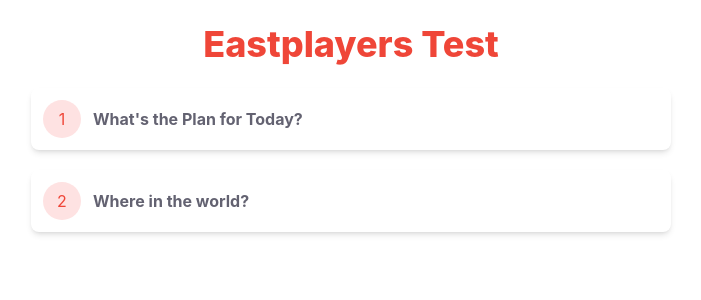
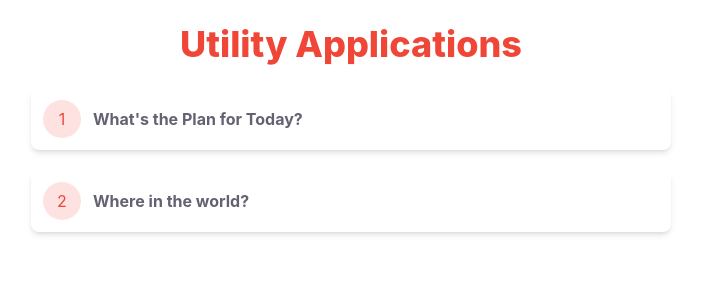
Before and after one commit to binhnguyen2501/Todo-App-and-Country-App, a React (Create React App) app: page / in a window 1280 px wide. Shown: the top 300 px of the page, without its empty margins (289-990 px from the left). Built offline with nearby package versions, Linux system fonts and the light colour scheme.

Commit message:
change title

```diff
--- a/src/HomePage/HomePage.tsx
+++ b/src/HomePage/HomePage.tsx
@@ -6,7 +6,7 @@ const HomePage: React.FC = () => {
   return (
     <>
       <div className="text-center my-6 text-[#EF4638] text-4xl font-extrabold">
-        <div>Eastplayers Test</div>
+        <div>Utility Applications</div>
       </div>
       <div className="my-0 mx-auto flex flex-col gap-5 w-11/12 lg:w-1/2">
         <motion.div whileHover={{ scale: 1.1 }}>
```
